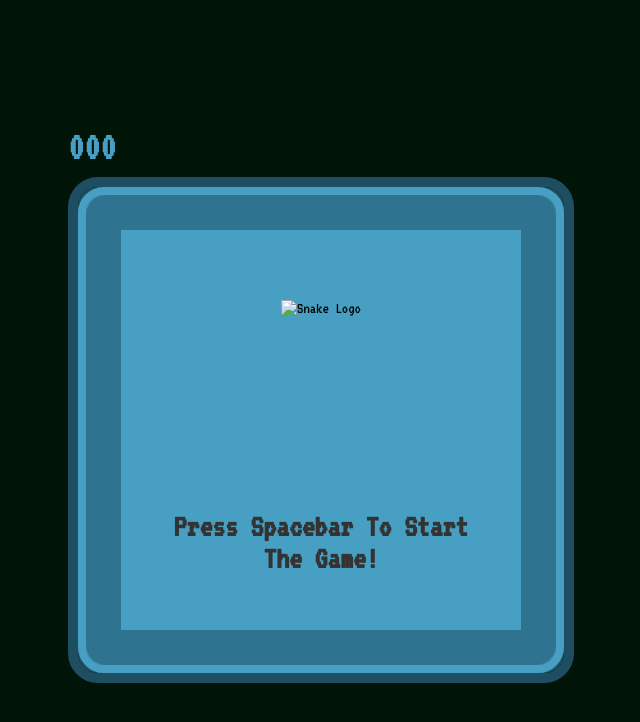
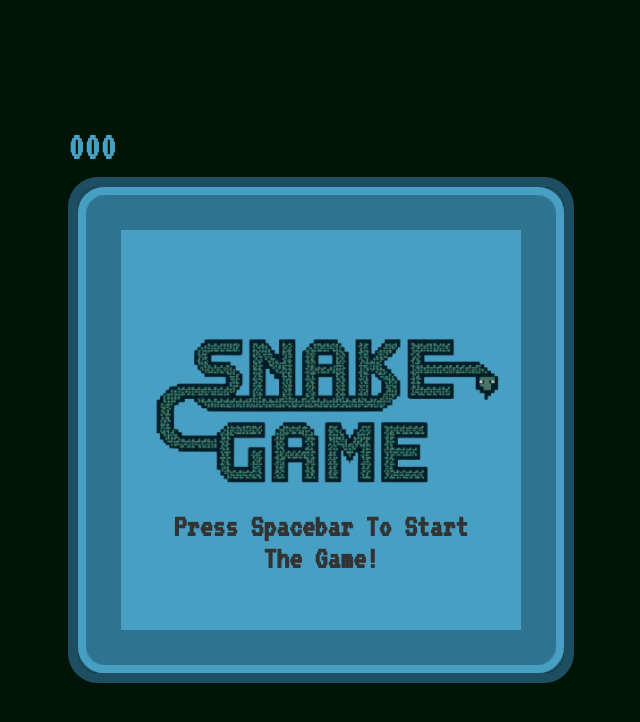
Before and after one commit to Yournd/snake-game, a plain HTML site: page index.html in a window 1280 px wide. Shown: the whole page, without its empty margins (319-959 px from the left). Drawn offline with Linux system fonts and the light colour scheme; the site is published under a folder, as on GitHub Pages, so addresses that start at the root find nothing.

Commit message:
updating img source

```diff
--- a/index.html
+++ b/index.html
@@ -25,6 +25,6 @@
         </div>
     </div>
     <h1 id="instructions">Press spacebar to start the game!</h1>
-    <img src="/snake-logo3.png" alt="Snake Logo" id="logo">
+    <img src="./snake-logo3.png" alt="Snake Logo" id="logo">
 </body>
 </html>
```
